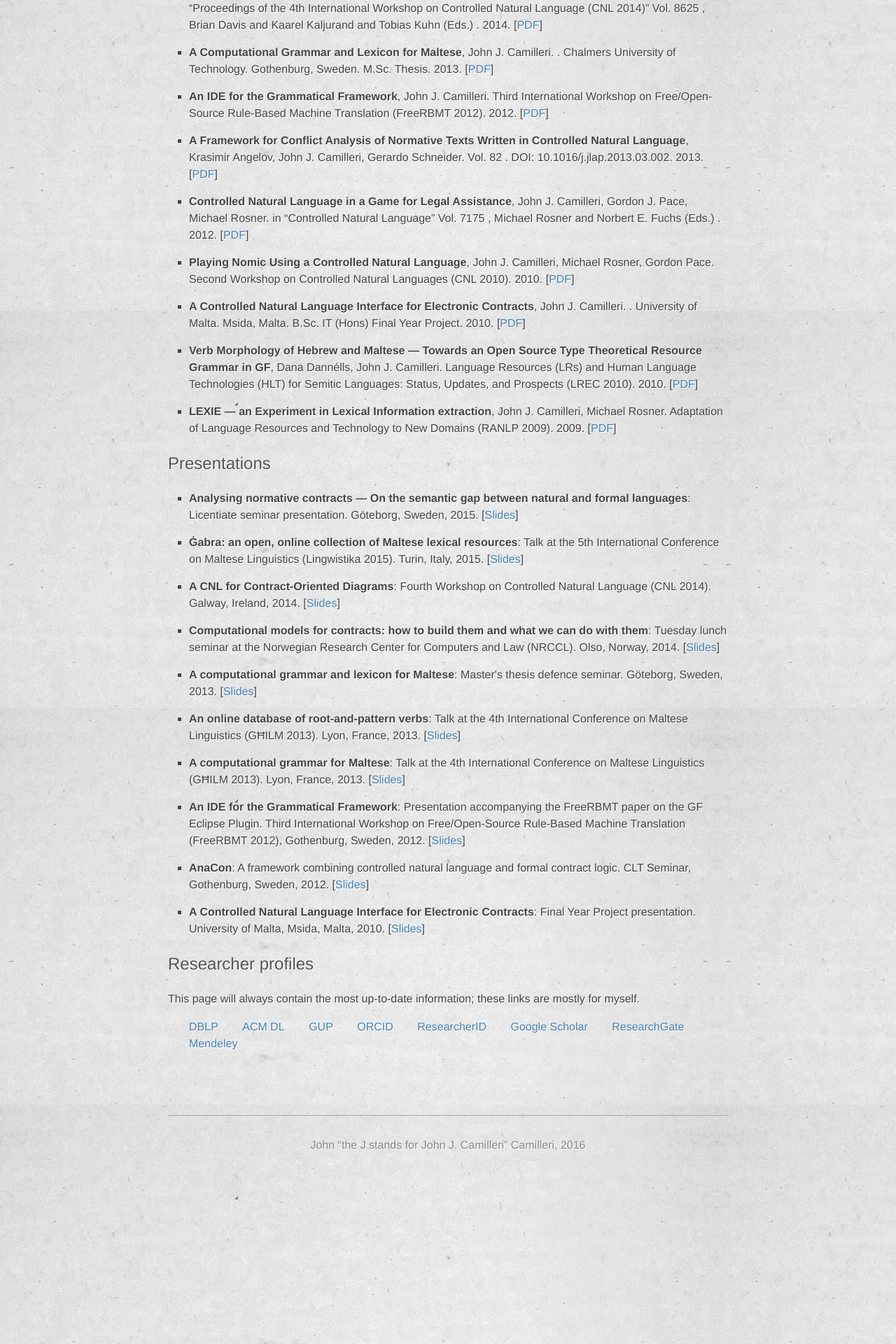
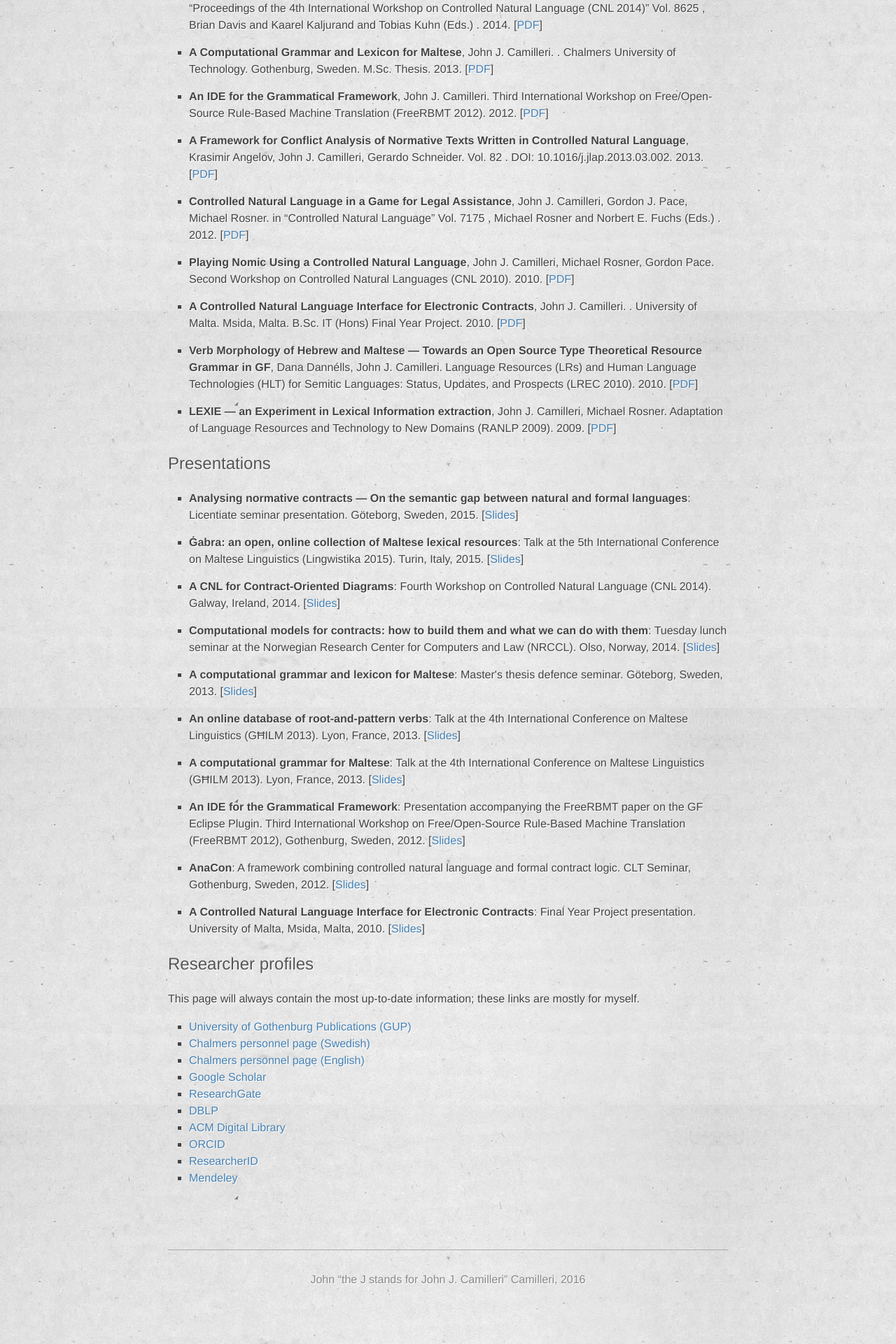
Before and after one commit to johnjcamilleri/johnjcamilleri.github.io, a Jekyll site: the page built from academic.md, in a window 1280 px wide. Shown: the part 1687-3607 px from the top of the page at 70% size. Built offline with Jekyll 4.4.1, drawn with Linux system fonts in a browser that asks for light colours.

Commit message:
Update research profiles

```diff
--- a/_data/profiles.json
+++ b/_data/profiles.json
@@ -1,15 +1,31 @@
 [
+  {
+    "name": "University of Gothenburg Publications (GUP)",
+    "url": "http://gup.ub.gu.se/lists/publications/people/html/index.xsql?ids=188090"
+  },
+  {
+    "name": "Chalmers personnel page (Swedish)",
+    "url": "http://www.chalmers.se/sv/personal/Sidor/johncam.aspx"
+  },
+  {
+    "name": "Chalmers personnel page (English)",
+    "url": "http://www.chalmers.se/en/staff/Pages/john-j-camilleri.aspx"
+  },
+  {
+    "name": "Google Scholar",
+    "url": "http://scholar.google.com/citations?user=9k-l79kAAAAJ"
+  },
+  {
+    "name": "ResearchGate",
+    "url": "https://www.researchgate.net/profile/John_Camilleri"
+  },
   {
     "name": "DBLP",
     "url": "http://dblp.uni-trier.de/pers/hd/c/Camilleri:John_J=.html"
   },
   {
-    "name": "ACM DL",
+    "name": "ACM Digital Library",
     "url": "http://dl.acm.org/author_page.cfm?id=81546116756"
-  },
-  {
-    "name": "GUP",
-    "url": "http://gup.ub.gu.se/lists/publications/people/html/index.xsql?ids=188090"
   },
   {
     "name": "ORCID",
@@ -20,15 +36,7 @@
     "url": "http://www.researcherid.com/rid/M-7445-2013"
   },
   {
-    "name": "Google Scholar",
-    "url": "http://scholar.google.com/citations?user=9k-l79kAAAAJ"
-  },
-  {
-    "name": "ResearchGate",
-    "url": "https://www.researchgate.net/profile/John_Camilleri"
-  },
-  {
     "name": "Mendeley",
     "url": "http://www.mendeley.com/profiles/john-j-camilleri/"
-  }
+  },
 ]
--- a/academic.md
+++ b/academic.md
@@ -122,7 +122,7 @@ which are related to my research.
 This page will always contain the most up-to-date information;
 these links are mostly for myself.
 
-{: .inline}
+{: .compact}
 {% for item in site.data.profiles %}
 - [{{ item.name }}]({{ item.url }}){%
 endfor %}
--- a/css/main.scss
+++ b/css/main.scss
@@ -74,14 +74,23 @@ strong {
 ul {
   list-style: outside square;
   padding-left: $spacing-unit;
+
+  li {
+    margin-bottom: $spacing-unit/2;
+  }
 }
-li {
-  margin-bottom: $spacing-unit/2;
+
+ul.compact {
+  li {
+    margin-bottom: 0;
+  }
 }
-ul.inline { }
-ul.inline li {
-  display:inline-block;
-  margin: 0 $spacing-unit 0 0;
+
+ul.inline {
+  li {
+    display:inline-block;
+    margin: 0 $spacing-unit 0 0;
+  }
 }
 
 .publications em,
```
